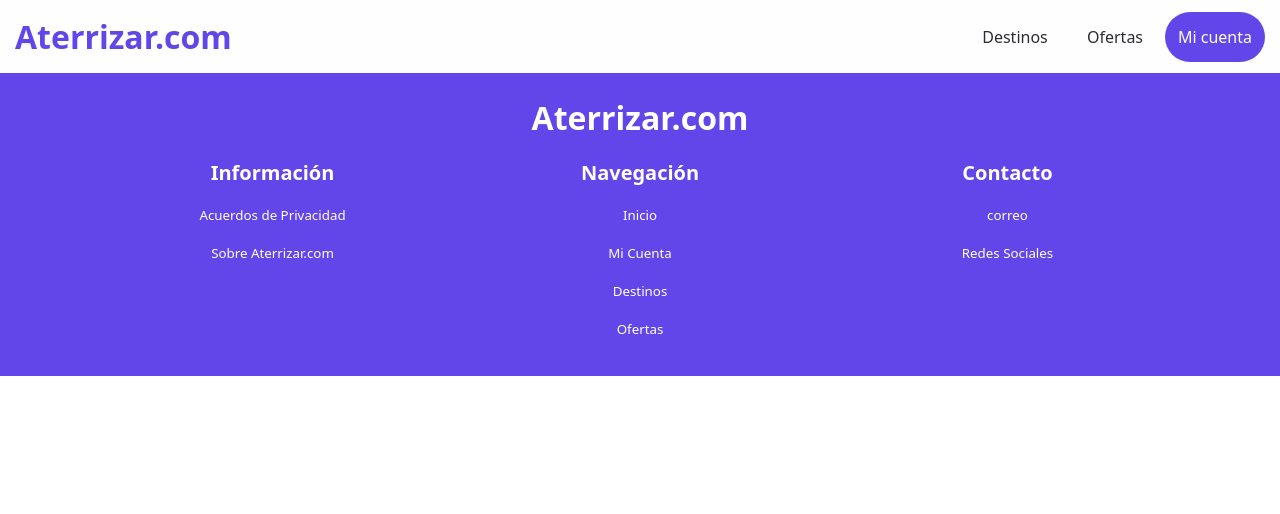
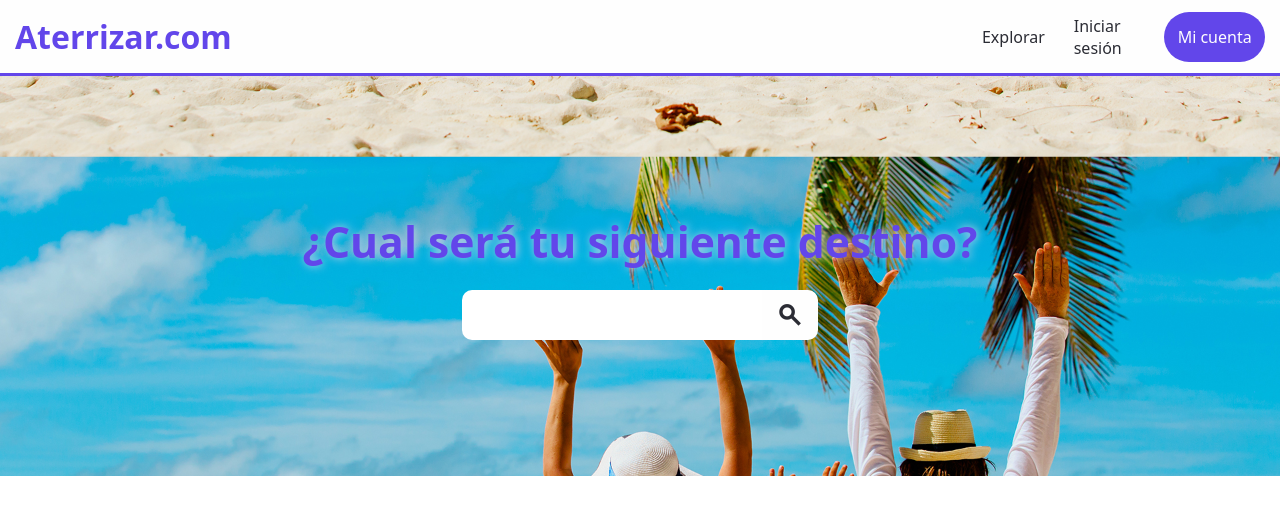
Before and after one commit to BraulioSG/Travel-Agancy-FE, a React (Vite) app: page /destinations in a window 1280 px wide. Shown: the top 514 px of the page. Built offline with nearby package versions, Linux system fonts and the light colour scheme; a web font is replaced by a local one.

Commit message:
destinos

```diff
--- a/src/Components/Navbar.jsx
+++ b/src/Components/Navbar.jsx
@@ -24,10 +24,10 @@ function Navbar() {
                     <nav className="navbar-nav">
                         <ul className="navbar-nav-list">
                             <li className="navbar-nav-list-item">
-                                <Link href="/destinations">Destinos</Link>
+                                <Link href="/destinations">Explorar</Link>
                             </li>
                             <li className="navbar-nav-list-item">
-                                <Link href="/promotions">Ofertas</Link>
+                                <Link href="/login">Iniciar sesión</Link>
                             </li>
                             <li className="navbar-nav-list-item navbar-nav-mi-cuenta">
                                 <Link href="/account">
@@ -56,10 +56,10 @@ function Navbar() {
                     </div>
                     <ul className="navbar-mobile-menu-list">
                         <li className="navbar-mobile-menu-list-item">
-                            <Link href="/destinations">Destinos</Link>
+                            <Link href="/destinations">Explorar</Link>
                         </li>
                         <li className="navbar-mobile-menu-list-item">
-                            <Link href="/promotions">Ofertas</Link>
+                            <Link href="/login">Iniciar Sesión</Link>
                         </li>
 
                         <li className="navbar-mobile-menu-list-item">
--- a/src/Pages/Destinations.jsx
+++ b/src/Pages/Destinations.jsx
@@ -9,6 +9,13 @@ function Destinations() {
     return (
         <>
             <Navbar />
+            <div className="destinations-banner">
+                <h3>¿Cual será tu siguiente destino?</h3>
+                <div className="destinations-input">
+                    <input type="text" />
+                    <span className="material-symbols-outlined">search</span>
+                </div>
+            </div>
             <Footer />
         </>
     );
--- a/src/Pages/Destinations.scss
+++ b/src/Pages/Destinations.scss
@@ -0,0 +1,51 @@
+@import '../index.scss';
+
+.destinations-banner{
+    position: relative;
+    height: 400px;
+    overflow: hidden;
+    background-image: url('/assets/imgs/vacaciones-banner.jpg');
+    background-size: cover;
+    background-position: 100% 200%;
+    background-attachment: fixed;
+    display: flex;
+    gap: 20px;
+    flex-direction: column;
+    margin-bottom: 100vw;
+    justify-content: center;
+    align-items: center;
+    h3{
+        color: $purple;
+        font-size: 32pt;
+        text-align: center;
+        text-shadow: 1px 0  10px $lila;
+    }
+    .destinations-input{
+        display: flex;
+        width: 100vw;
+        justify-content: center;
+        span{
+            background-color: $white;
+            display: flex;
+            justify-content: center;
+            align-items: center;
+            font-weight: bold;
+            padding:  15px;
+            height: 50px;
+            font-size: 20pt;
+            border-top-right-radius: 10px;
+            border-bottom-right-radius: 10px;
+        }
+
+        input{
+            border-top-left-radius: 10px;
+            border-bottom-left-radius: 10px;
+            border: none;
+            outline: none;
+            width: 300px;
+            height: 50px;
+            padding: 10px;
+        }
+    }
+
+}
```
